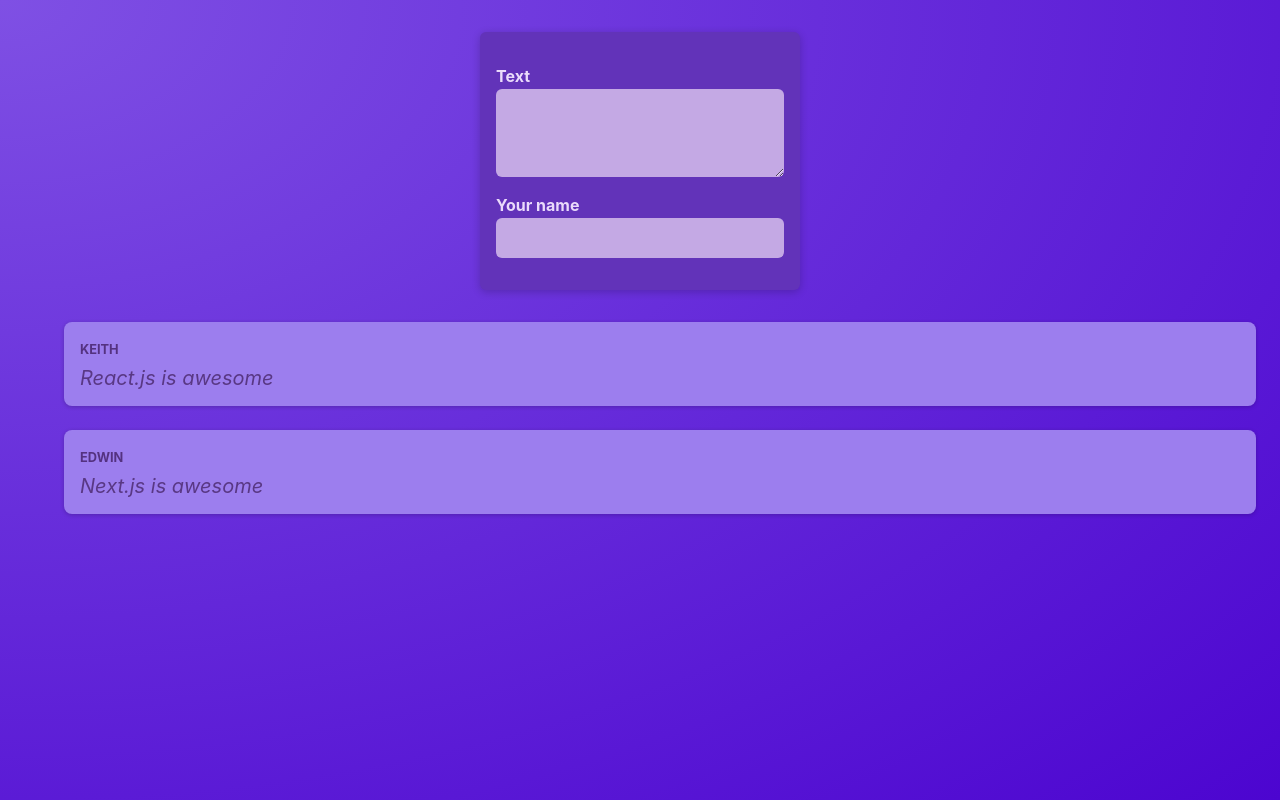
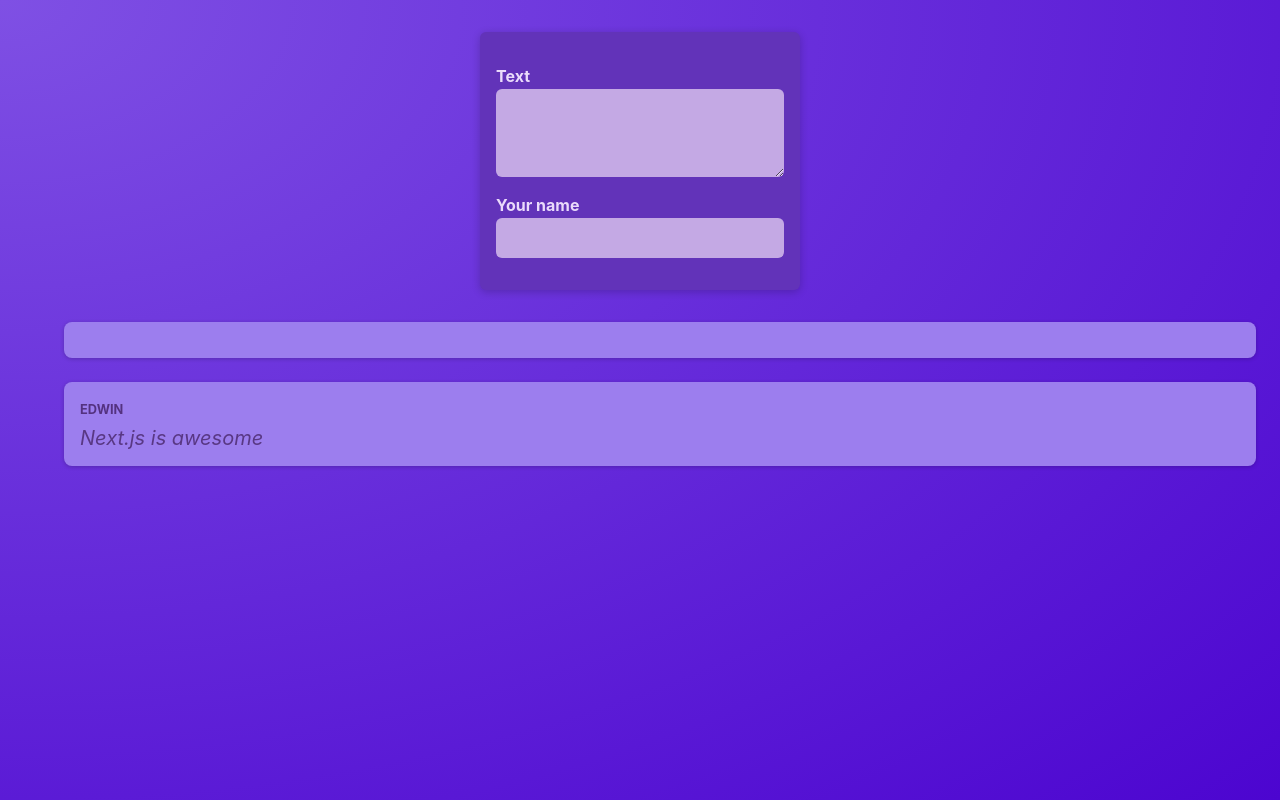
Before and after one commit to edcsu/react_refresher, a React (Vite) app: page / in a window 1280 px wide. Built offline with nearby package versions, Linux system fonts and the light colour scheme.

Commit message:
feat: lifting state

```diff
--- a/components/NewPost.jsx
+++ b/components/NewPost.jsx
@@ -1,15 +1,16 @@
+import { useState } from 'react';
 import classes from './NewPost.module.css';
 
-function NewPost() {
+function NewPost(props) {
     return (
         <form className={classes.form}>
         <p>
             <label htmlFor="body">Text</label>
-        <textarea id="body" required rows={3} />
+            <textarea id="body" required rows={3} onChange={props.onBodyChange} />
         </p>
         <p>
             <label htmlFor="name">Your name</label>
-        <input type="text" id="name" required />
+            <input type="text" id="name" required onChange={props.onAuthorChange} />
         </p>
         </form>
     );
--- a/components/PostList.jsx
+++ b/components/PostList.jsx
@@ -1,13 +1,23 @@
+import { useState } from "react"
 import NewPost from "./NewPost"
 import Post from "./Post"
 import classes from "./PostsList.module.css"
 
 const PostList = () => {
+    const [enteredBody, setEnteredBody] = useState('')
+    const [enteredAuthor, setEnteredAuthor] = useState('')
+
+    const changeBodyHandler = (event) => {
+        setEnteredBody(event.target.value)
+    }
+    const changeAuthorHandler = (event) => {
+        setEnteredAuthor(event.target.value)
+    }
     return (
         <>
-            <NewPost />
+            <NewPost onBodyChange={changeBodyHandler} onAuthorChange={changeAuthorHandler}/>
             <ul className={classes.post}>
-                <Post name='Keith' body='React.js is awesome' />
+                <Post name={enteredAuthor} body={enteredBody} />
                 <Post name='Edwin' body='Next.js is awesome' />
             </ul>
         </>
```
Lines whose indentation alone changed are shown as unchanged.
